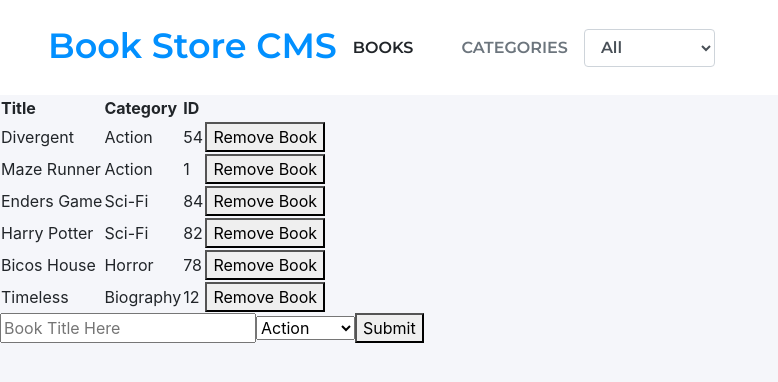
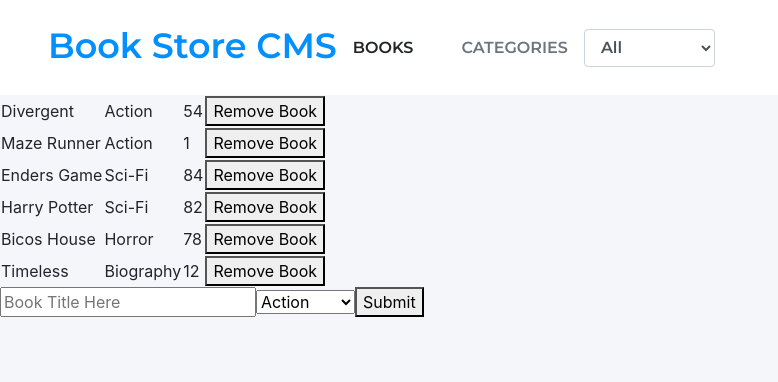
Before and after one commit to Elbie-em/Redux-Bookstore-CMS, a React (Create React App) app: page / in a window 1280 px wide. Shown: the top 382 px of the page, without its empty margins (0-778 px from the left). Built offline with nearby package versions, Linux system fonts and the light colour scheme.

Commit message:
Remove table element

```diff
--- a/src/containers/BookList.js
+++ b/src/containers/BookList.js
@@ -28,15 +28,6 @@
         </div>
       </nav>
       <div className="main-panel-sec">
-        <table>
-        <thead>
-          <tr>
-            <th>Title</th>
-            <th>Category</th>
-            <th>ID</th>
-          </tr>
-        </thead>
-        <tbody>
           {booksData.map(book => (
             <Book
               key={book.id}
@@ -44,9 +35,6 @@
               handleRemoveBook={handleRemoveBook}
             />
           ))}
-        </tbody>
-        <tfoot />
-      </table>
       </div>
     </div>
   );
```
